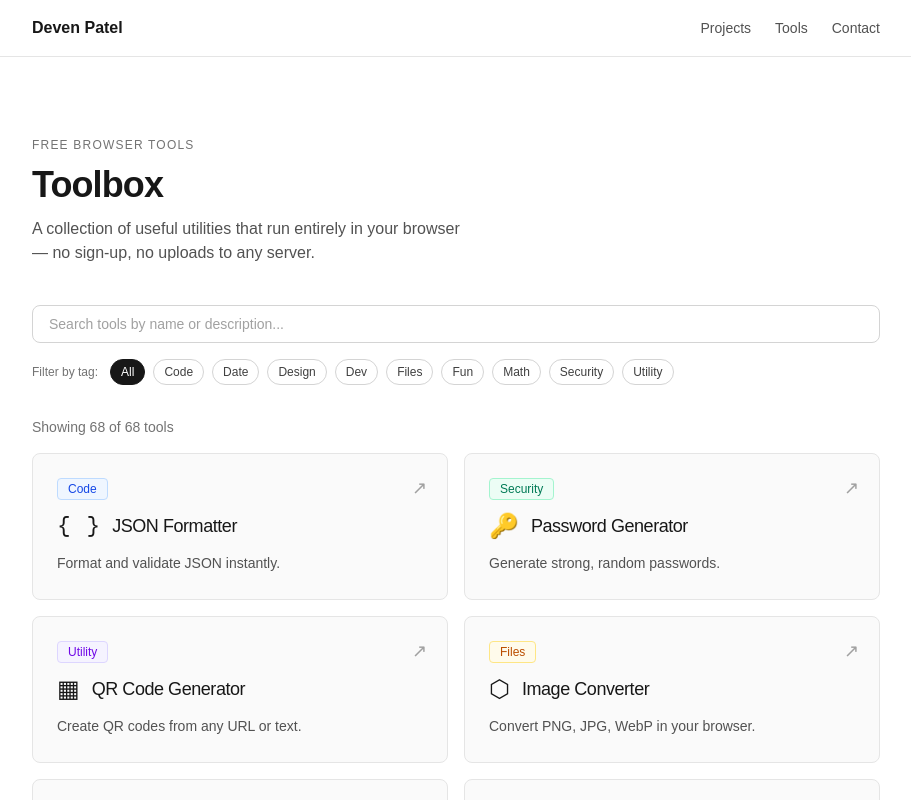
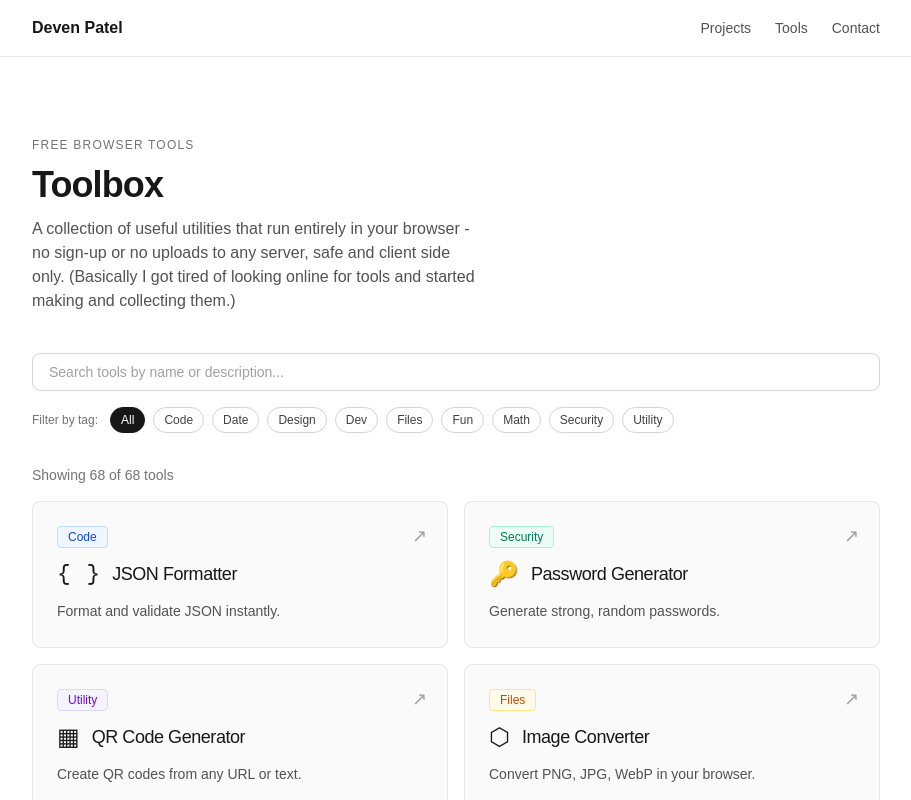
Before and after one commit to DevenPatel19/portfolio, a Next.js app: page /tools in a window 1280 px wide. Shown: the top 800 px of the page, without its empty margins (184-1095 px from the left). Built offline with nearby package versions, Linux system fonts and the light colour scheme.

Commit message:
UpdateL Toolbox page explanation update

```diff
--- a/src/app/tools/page.tsx
+++ b/src/app/tools/page.tsx
@@ -132,7 +132,8 @@ export default function ToolsPage() {
           <p className="text-xs uppercase tracking-widest text-neutral-500 dark:text-neutral-500 mb-3">Free browser tools</p>
           <h1 className="text-4xl font-semibold tracking-tight mb-3 text-neutral-900 dark:text-white">Toolbox</h1>
           <p className="text-neutral-600 dark:text-neutral-400 max-w-md">
-            A collection of useful utilities that run entirely in your browser — no sign-up, no uploads to any server.
+            A collection of useful utilities that run entirely in your browser - no sign-up or no uploads to any server, safe and client side only.
+            (Basically I got tired of looking online for tools and started making and collecting them.)
           </p>
         </div>
 
```
